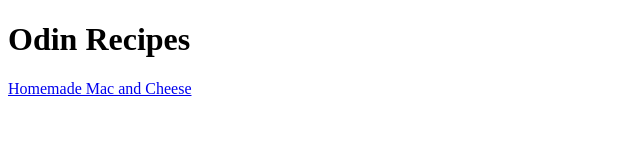
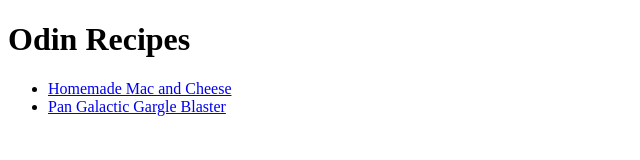
Before and after one commit to Raknage/odin-recipes, a plain HTML site: page index.html in a window 1280 px wide. Shown: the whole page, without its empty margins (0-640 px from the left). Drawn offline with Linux system fonts and the light colour scheme.

Commit message:
Added list to links and second recipe

```diff
--- a/index.html
+++ b/index.html
@@ -10,7 +10,11 @@
 
 <body>
     <h1>Odin Recipes</h1>
-    <a href="./recipes/recipe1.html">Homemade Mac and Cheese</a>
+    <ul>
+        <li><a href="./recipes/recipe1.html">Homemade Mac and Cheese</a></li>
+        <li><a href="./recipes/recipe2.html">Pan Galactic Gargle Blaster</a> </li>
+    </ul>
+
 </body>
 
 </html>
```
